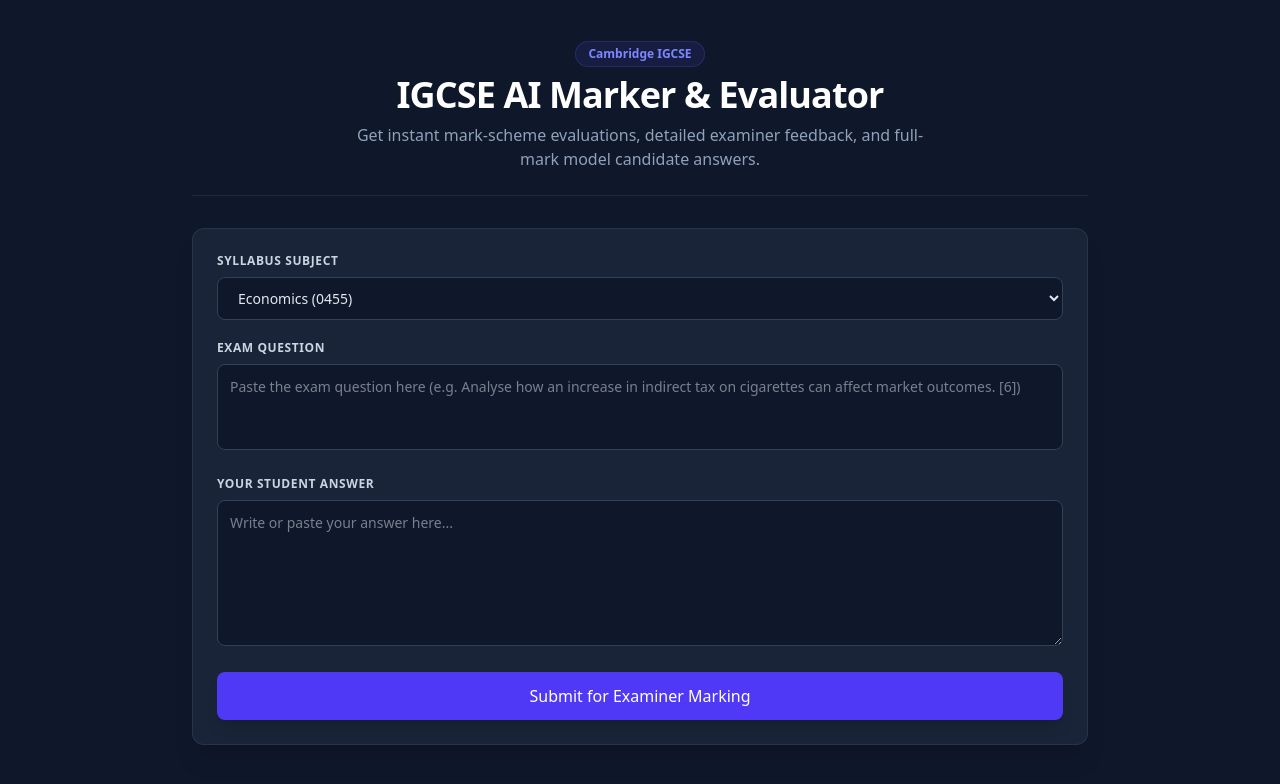
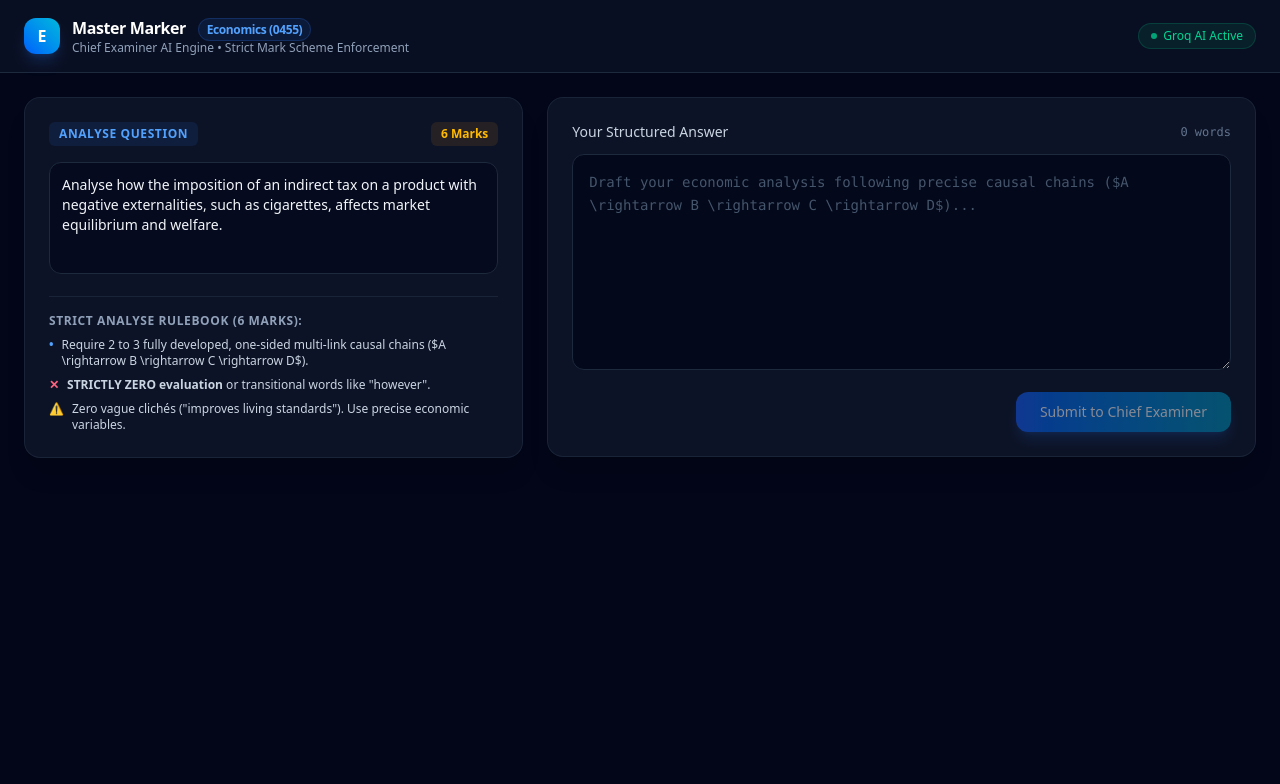
Before and after one commit to fahamuinitiatives-dotcom/master-marker, a Next.js app: page / in a window 1280 px wide. Shown: the top 784 px of the page. Built offline with nearby package versions, Linux system fonts and the light colour scheme.

Commit message:
Update page.tsx

```diff
--- a/app/page.tsx
+++ b/app/page.tsx
@@ -1,155 +1,231 @@
 'use client';
 
-import { useState } from 'react';
+import React, { useState } from 'react';
+import { motion, AnimatePresence } from 'framer-motion';
 
-export default function Home() {
-  const [subject, setSubject] = useState('Economics (0455)');
-  const [question, setQuestion] = useState('');
+export default function EconomicsMarkerPage() {
+  const [question, setQuestion] = useState(
+    "Analyse how the imposition of an indirect tax on a product with negative externalities, such as cigarettes, affects market equilibrium and welfare."
+  );
+  const [maxMarks, setMaxMarks] = useState(6);
+  const [commandWord, setCommandWord] = useState("Analyse");
   const [answer, setAnswer] = useState('');
-  const [feedback, setFeedback] = useState('');
   const [loading, setLoading] = useState(false);
-  const [error, setError] = useState('');
+  const [feedback, setFeedback] = useState<any>(null);
 
-  const handleSubmit = async (e: React.FormEvent) => {
-    e.preventDefault();
+  const handleMarking = async () => {
+    if (!answer.trim()) return;
     setLoading(true);
-    setError('');
-    setFeedback('');
+    setFeedback(null);
 
     try {
-      const res = await fetch('/api/mark', {
+      const res = await fetch('/api/marker', {
         method: 'POST',
         headers: { 'Content-Type': 'application/json' },
-        body: JSON.stringify({ subject, question, answer }),
+        body: JSON.stringify({
+          question,
+          maxMarks,
+          commandWord,
+          studentAnswer: answer,
+          subject: "Cambridge IGCSE Economics (0455)"
+        }),
       });
-
       const data = await res.json();
-
-      if (!res.ok) {
-        throw new Error(data.error || 'Failed to generate evaluation.');
-      }
-
-      setFeedback(data.feedback);
-    } catch (err: any) {
-      setError(err.message);
+      setFeedback(data);
+    } catch (err) {
+      console.error(err);
+      // Fallback structural feedback for instant testing if API is local
+      setFeedback({
+        score: "5 / 6",
+        breakdown: [
+          "Accurate causal chain identifying indirect tax shifting supply left (S1 to S2).",
+          "Correctly tracked price increase (P1 to P2) and quantity decrease (Q1 to Q2).",
+          "Vague phrasing noted: Avoid general clichés like 'improves social welfare' without specifying market failure correction."
+        ],
+        modelParagraph: "An indirect tax increases the production costs for firms, shifting the supply curve upwards and to the left from S1 to S2. This creates a shortage at the original price, causing the market equilibrium price to rise from P1 to P2 and equilibrium quantity to fall from Q1 to Q2. Consequently, higher prices reduce consumption of the demerit good closer to the socially optimum level, internalising negative externalities and reducing deadweight loss."
+      });
     } finally {
       setLoading(false);
     }
   };
 
   return (
-    <main className="min-h-screen bg-slate-900 text-slate-100 py-10 px-4 sm:px-8">
-      <div className="max-w-4xl mx-auto space-y-8">
-
-        {/* Header Section */}
-        <header className="text-center space-y-2 border-b border-slate-800 pb-6">
-          <span className="inline-block px-3 py-1 bg-indigo-500/10 text-indigo-400 text-xs font-semibold rounded-full border border-indigo-500/20">
-            Cambridge IGCSE
+    <div className="min-h-screen bg-slate-950 text-slate-100 flex flex-col font-sans selection:bg-blue-500/30">
+      {/* Top Navigation Bar - Pure Economics Focus */}
+      <header className="border-b border-slate-800 bg-slate-900/60 backdrop-blur-md sticky top-0 z-30 px-6 py-4 flex items-center justify-between">
+        <div className="flex items-center space-x-3">
+          <div className="h-9 w-9 rounded-xl bg-gradient-to-tr from-blue-600 to-cyan-500 flex items-center justify-center font-bold text-white shadow-lg shadow-blue-500/20">
+            E
+          </div>
+          <div>
+            <h1 className="text-base font-semibold tracking-tight text-white">
+              Master Marker <span className="text-xs px-2 py-0.5 rounded-full bg-blue-500/10 text-blue-400 border border-blue-500/20 ml-2">Economics (0455)</span>
+            </h1>
+            <p className="text-xs text-slate-400">Chief Examiner AI Engine • Strict Mark Scheme Enforcement</p>
+          </div>
+        </div>
+        <div className="flex items-center space-x-3">
+          <span className="text-xs bg-emerald-500/10 text-emerald-400 border border-emerald-500/20 px-3 py-1 rounded-full font-medium flex items-center space-x-1.5">
+            <span className="w-1.5 h-1.5 rounded-full bg-emerald-400 animate-pulse"></span>
+            <span>Groq AI Active</span>
           </span>
-          <h1 className="text-3xl sm:text-4xl font-extrabold tracking-tight text-white">
-            IGCSE AI Marker & Evaluator
-          </h1>
-          <p className="text-slate-400 text-sm sm:text-base max-w-xl mx-auto">
-            Get instant mark-scheme evaluations, detailed examiner feedback, and full-mark model candidate answers.
-          </p>
+        </div>
       </header>
 
-        {/* Input Form */}
-        <form onSubmit={handleSubmit} className="bg-slate-800/80 border border-slate-700/60 rounded-xl p-6 shadow-xl space-y-5 backdrop-blur-sm">
+      {/* Main Workspace Split Layout */}
+      <main className="flex-1 max-w-7xl w-full mx-auto p-6 grid grid-cols-1 lg:grid-cols-12 gap-6 items-start">
 
-          <div>
-            <label className="block text-xs font-semibold text-slate-300 uppercase tracking-wider mb-2">
-              Syllabus Subject
-            </label>
-            <select
-              value={subject}
-              onChange={(e) => setSubject(e.target.value)}
-              className="w-full bg-slate-900 border border-slate-700 rounded-lg px-4 py-2.5 text-sm text-slate-200 focus:outline-none focus:ring-2 focus:ring-indigo-500 transition"
-            >
-              <option value="Economics (0455)">Economics (0455)</option>
-              <option value="Biology (0610)">Biology (0610)</option>
-              <option value="Chemistry (0620)">Chemistry (0620)</option>
-              <option value="Physics (0625)">Physics (0625)</option>
-              <option value="First Language English (0500)">First Language English (0500)</option>
-              <option value="Global Perspectives (0457)">Global Perspectives (0457)</option>
-              <option value="ICT (0417)">ICT (0417)</option>
-            </select>
+        {/* Left Column: Question Prompt & Chief Examiner Rules */}
+        <div className="lg:col-span-5 space-y-6">
+          <div className="bg-slate-900/80 border border-slate-800/80 rounded-2xl p-6 shadow-xl backdrop-blur-sm relative overflow-hidden">
+            <div className="flex items-center justify-between mb-4">
+              <span className="text-xs font-semibold uppercase tracking-wider text-blue-400 bg-blue-500/10 px-2.5 py-1 rounded-md">
+                {commandWord} Question
+              </span>
+              <span className="text-xs font-semibold text-amber-400 bg-amber-500/10 px-2.5 py-1 rounded-md">
+                {maxMarks} Marks
+              </span>
             </div>
 
-          <div>
-            <label className="block text-xs font-semibold text-slate-300 uppercase tracking-wider mb-2">
-              Exam Question
-            </label>
             <textarea
-              rows={3}
               value={question}
               onChange={(e) => setQuestion(e.target.value)}
-              placeholder="Paste the exam question here (e.g. Analyse how an increase in indirect tax on cigarettes can affect market outcomes. [6])"
-              className="w-full bg-slate-900 border border-slate-700 rounded-lg p-3 text-sm text-slate-200 focus:outline-none focus:ring-2 focus:ring-indigo-500 transition resize-none"
-              required
+              className="w-full bg-slate-950/60 border border-slate-800 rounded-xl p-3 text-sm text-slate-100 font-medium focus:outline-none focus:border-blue-500 resize-none h-28"
+              placeholder="Enter Cambridge Economics question..."
             />
+
+            <div className="border-t border-slate-800/80 pt-4 mt-4">
+              <h3 className="text-xs font-semibold text-slate-400 uppercase tracking-wider mb-2">
+                Strict {commandWord} Rulebook ({maxMarks} Marks):
+              </h3>
+              <ul className="text-xs text-slate-300 space-y-2">
+                {maxMarks === 6 && (
+                  <>
+                    <li className="flex items-start space-x-2">
+                      <span className="text-blue-400 font-bold">•</span>
+                      <span>Require 2 to 3 fully developed, one-sided multi-link causal chains ($A \rightarrow B \rightarrow C \rightarrow D$).</span>
+                    </li>
+                    <li className="flex items-start space-x-2">
+                      <span className="text-rose-400 font-bold">✕</span>
+                      <span><strong>STRICTLY ZERO evaluation</strong> or transitional words like &quot;however&quot;.</span>
+                    </li>
+                  </>
+                )}
+                {maxMarks === 8 && (
+                  <>
+                    <li className="flex items-start space-x-2">
+                      <span className="text-blue-400 font-bold">•</span>
+                      <span>Structure: Exactly 2 FOR chains + 2 AGAINST chains using PAI format.</span>
+                    </li>
+                    <li className="flex items-start space-x-2">
+                      <span className="text-rose-400 font-bold">✕</span>
+                      <span><strong>Zero conclusion paragraphs</strong> (wastes time, awards 0 extra marks).</span>
+                    </li>
+                  </>
+                )}
+                <li className="flex items-start space-x-2">
+                  <span className="text-amber-400 font-bold">⚠</span>
+                  <span>Zero vague clichés (&quot;improves living standards&quot;). Use precise economic variables.</span>
+                </li>
+              </ul>
+            </div>
+          </div>
         </div>
 
-          <div>
-            <label className="block text-xs font-semibold text-slate-300 uppercase tracking-wider mb-2">
-              Your Student Answer
-            </label>
+        {/* Right Column: Student Answer Canvas & Chief Examiner Feedback */}
+        <div className="lg:col-span-7 space-y-6">
+          <div className="bg-slate-900/80 border border-slate-800/80 rounded-2xl p-6 shadow-xl backdrop-blur-sm">
+            <div className="flex justify-between items-center mb-3">
+              <label className="text-sm font-medium text-slate-300">Your Structured Answer</label>
+              <span className="text-xs text-slate-500 font-mono">
+                {answer.trim().split(/\s+/).filter(Boolean).length} words
+              </span>
+            </div>
+
             <textarea
-              rows={6}
+              rows={8}
               value={answer}
               onChange={(e) => setAnswer(e.target.value)}
-              placeholder="Write or paste your answer here..."
-              className="w-full bg-slate-900 border border-slate-700 rounded-lg p-3 text-sm text-slate-200 focus:outline-none focus:ring-2 focus:ring-indigo-500 transition"
-              required
+              placeholder="Draft your economic analysis following precise causal chains ($A \rightarrow B \rightarrow C \rightarrow D$)..."
+              className="w-full bg-slate-950/80 border border-slate-800 rounded-xl p-4 text-sm text-slate-100 placeholder-slate-600 focus:outline-none focus:border-blue-500 focus:ring-1 focus:ring-blue-500 transition-all resize-y custom-scrollbar font-mono leading-relaxed"
             />
-          </div>
 
+            <div className="flex justify-end mt-4">
               <button
-            type="submit"
-            disabled={loading}
-            className="w-full py-3 bg-indigo-600 hover:bg-indigo-500 disabled:bg-indigo-800/50 text-white font-medium rounded-lg shadow-lg transition duration-150 flex justify-center items-center gap-2"
+                onClick={handleMarking}
+                disabled={loading || !answer.trim()}
+                className="bg-gradient-to-r from-blue-600 to-cyan-600 hover:from-blue-500 hover:to-cyan-500 text-white font-medium px-6 py-2.5 rounded-xl text-sm shadow-lg shadow-blue-500/25 transition-all disabled:opacity-50 disabled:cursor-not-allowed flex items-center space-x-2"
               >
                 {loading ? (
                   <>
-                <svg className="animate-spin h-5 w-5 text-white" fill="none" viewBox="0 0 24 24">
+                    <svg className="animate-spin -ml-1 mr-2 h-4 w-4 text-white" fill="none" viewBox="0 0 24 24">
                       <circle className="opacity-25" cx="12" cy="12" r="10" stroke="currentColor" strokeWidth="4"></circle>
-                  <path className="opacity-75" fill="currentColor" d="M4 12a8 8 0 018-8v8H4z"></path>
+                      <path className="opacity-75" fill="currentColor" d="M4 12a8 8 0 018-8V0C5.373 0 0 5.373 0 12h4zm2 5.291A7.962 7.962 0 014 12H0c0 3.042 1.135 5.824 3 7.938l3-2.647z"></path>
                     </svg>
-                Evaluating with Groq AI...
+                    <span>Chief Examiner Reviewing...</span>
                   </>
                 ) : (
-              'Submit for Examiner Marking'
+                  <span>Submit to Chief Examiner</span>
                 )}
               </button>
-        </form>
-
-        {/* Error Display */}
-        {error && (
-          <div className="bg-red-500/10 border border-red-500/30 text-red-400 p-4 rounded-xl text-sm">
-            {error}
             </div>
-        )}
-
-        {/* Feedback Section */}
-        {feedback && (
-          <section className="bg-slate-800/90 border border-indigo-500/30 rounded-xl p-6 shadow-2xl space-y-4">
-            <div className="flex items-center justify-between border-b border-slate-700 pb-3">
-              <h2 className="text-xl font-bold text-white flex items-center gap-2">
-                <span>📋</span> Examiner Evaluation
-              </h2>
-              <span className="text-xs font-semibold bg-emerald-500/10 text-emerald-400 border border-emerald-500/20 px-2.5 py-1 rounded-full">
-                Groq 120B Verified
-              </span>
           </div>
 
-            {/* Formatted Output Box */}
-            <div className="whitespace-pre-wrap text-slate-200 text-sm sm:text-base leading-relaxed space-y-3 font-sans">
-              {feedback}
+          {/* Mandatory Feedback Protocol Display */}
+          <AnimatePresence>
+            {feedback && (
+              <motion.div
+                initial={{ opacity: 0, y: 15 }}
+                animate={{ opacity: 1, y: 0 }}
+                exit={{ opacity: 0, y: -15 }}
+                className="bg-slate-900/95 border border-blue-500/30 rounded-2xl p-6 shadow-2xl backdrop-blur-md space-y-5"
+              >
+                {/* 1. Numerical Score at the Top */}
+                <div className="flex items-center justify-between border-b border-slate-800 pb-4">
+                  <div>
+                    <span className="text-xs text-blue-400 font-semibold uppercase tracking-wider">Cambridge 0455 Assessment</span>
+                    <h3 className="text-lg font-bold text-white mt-0.5">Chief Examiner Grade</h3>
                   </div>
-          </section>
+                  <div className="text-right bg-blue-500/10 border border-blue-500/20 px-4 py-1.5 rounded-xl">
+                    <span className="text-2xl font-extrabold text-blue-400">{feedback.score || '5 / 6'}</span>
+                  </div>
+                </div>
+
+                {/* 2. Micro-Slippage Breakdown */}
+                <div>
+                  <h4 className="text-xs font-semibold uppercase tracking-wider text-slate-400 mb-2">
+                    Micro-Slippage & Mark Deductions:
+                  </h4>
+                  <ul className="space-y-2">
+                    {Array.isArray(feedback.breakdown) ? (
+                      feedback.breakdown.map((item: string, idx: number) => (
+                        <li key={idx} className="text-xs text-slate-300 bg-slate-950/60 p-3 rounded-xl border border-slate-800/60 flex items-start space-x-2">
+                          <span className="text-amber-400 font-bold">•</span>
+                          <span>{item}</span>
+                        </li>
+                      ))
+                    ) : (
+                      <p className="text-xs text-slate-300 bg-slate-950/60 p-3 rounded-xl border border-slate-800/60">
+                        {feedback.breakdown}
+                      </p>
                     )}
+                  </ul>
+                </div>
 
+                {/* 3. Upgraded Model Paragraph */}
+                <div>
+                  <h4 className="text-xs font-semibold uppercase tracking-wider text-emerald-400 mb-2">
+                    Upgraded Full-Mark Standard (PAI / Causal Chain):
+                  </h4>
+                  <div className="text-xs text-slate-200 bg-emerald-950/20 p-4 rounded-xl border border-emerald-500/20 font-mono leading-relaxed">
+                    {feedback.modelParagraph}
+                  </div>
+                </div>
+              </motion.div>
+            )}
+          </AnimatePresence>
         </div>
       </main>
+    </div>
   );
 }
```
Lines whose indentation alone changed are shown as unchanged.
